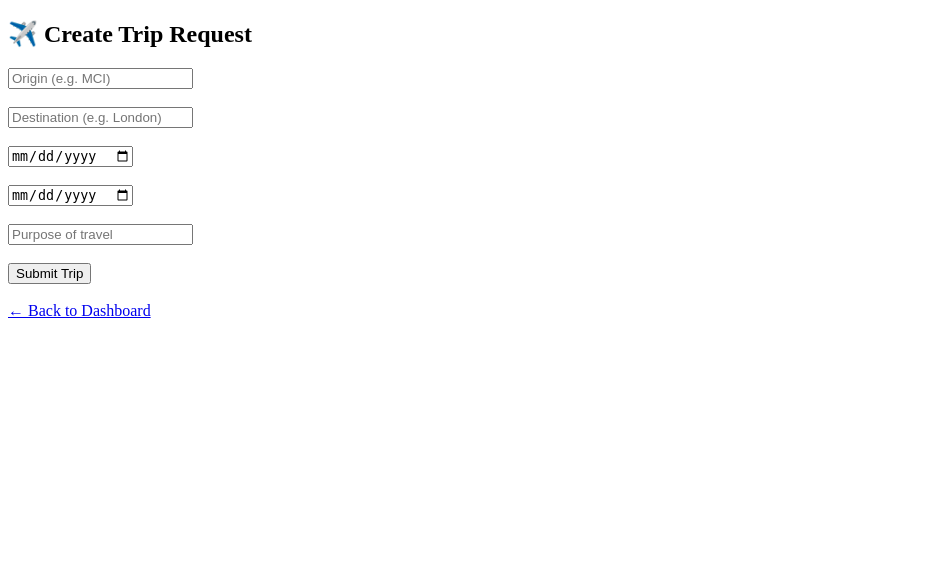
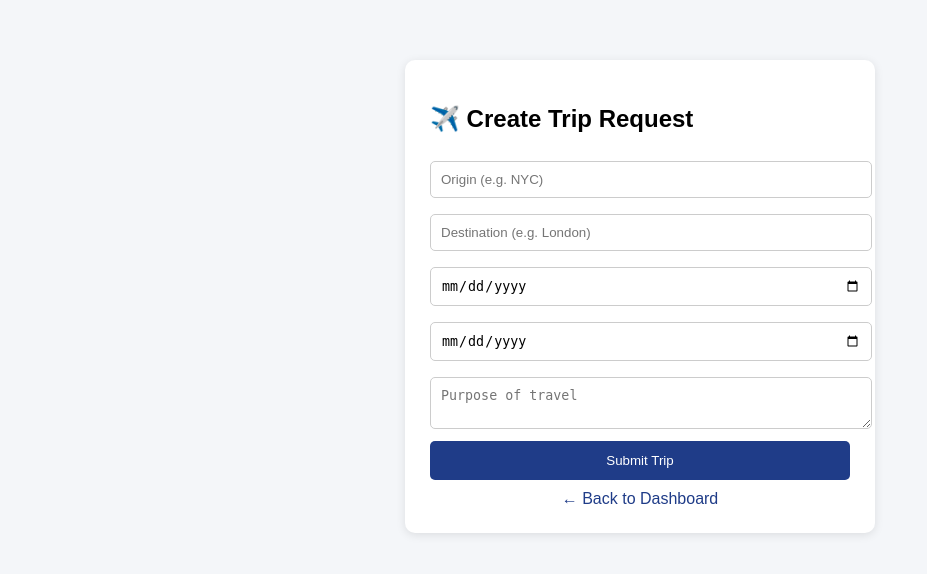
Before and after one commit to var324/Travelmate, a Flask app: page /trip in a window 1280 px wide. Shown: the top 574 px of the page, without its empty margins (0-927 px from the left). Run offline with Flask 3, Linux system fonts and the light colour scheme; the visitor is signed in with stand-in values (Sample User, id 1).

Commit message:
Update trip.html

```diff
--- a/templates/trip.html
+++ b/templates/trip.html
@@ -2,34 +2,79 @@
 <html>
 <head>
     <title>Create Trip</title>
+
+    <style>
+        body {
+            font-family: Arial;
+            background: #f4f6f9;
+        }
+
+        .box {
+            width: 420px;
+            margin: 60px auto;
+            background: white;
+            padding: 25px;
+            border-radius: 10px;
+            box-shadow: 0 2px 10px rgba(0,0,0,0.1);
+        }
+
+        input, textarea {
+            width: 100%;
+            padding: 10px;
+            margin: 8px 0;
+            border: 1px solid #ccc;
+            border-radius: 5px;
+        }
+
+        button {
+            width: 100%;
+            padding: 12px;
+            background: #1f3c88;
+            color: white;
+            border: none;
+            border-radius: 5px;
+        }
+
+        button:hover {
+            opacity: 0.9;
+        }
+
+        a {
+            display: block;
+            text-align: center;
+            margin-top: 10px;
+            color: #1f3c88;
+            text-decoration: none;
+        }
+
+    </style>
 </head>
+
 <body>
+
+<div class="box">
 
     <h2>✈️ Create Trip Request</h2>
 
     <form method="POST">
 
-    <input name="origin" placeholder="Origin (e.g. MCI)" required>
-    <br><br>
+        <input name="origin" placeholder="Origin (e.g. NYC)" required>
 
         <input name="destination" placeholder="Destination (e.g. London)" required>
-    <br><br>
 
         <input type="date" name="start_date" required>
-    <br><br>
 
         <input type="date" name="end_date" required>
-    <br><br>
 
-    <input name="purpose" placeholder="Purpose of travel" required>
-    <br><br>
+        <textarea name="purpose" placeholder="Purpose of travel" required></textarea>
 
         <button type="submit">Submit Trip</button>
 
     </form>
 
-<br>
     <a href="/dashboard">← Back to Dashboard</a>
+
+</div>
 
 </body>
 </html>
```
Lines whose indentation alone changed are shown as unchanged.
